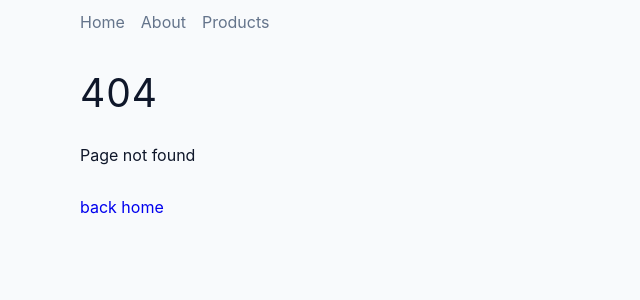
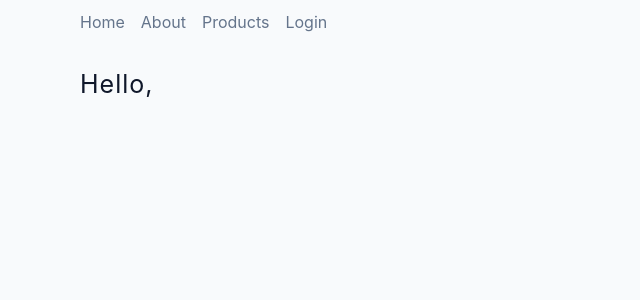
Before and after one commit to livos/jsc-react-router-6, a React (Create React App) app: page /dashboard in a window 1280 px wide. Before the commit this address had no page. Shown: the top 300 px of the page, without its empty margins (0-640 px from the left). Built offline with nearby package versions, Linux system fonts and the light colour scheme.

Commit message:
useNavigate

```diff
--- a/src/App.js
+++ b/src/App.js
@@ -1,12 +1,16 @@
 import { BrowserRouter, Routes, Route } from "react-router-dom";
+import { useState } from "react";
 import Home from "./pages/Home";
 import About from "./pages/About";
 import Products from "./pages/Products";
 import Error from "./pages/Error";
 import SharedLayout from "./pages/SharedLayout";
 import SingleProduct from "./pages/SingleProduct";
+import Dashboard from "./pages/Dashboard";
+import Login from "./pages/Login";
 
 function App() {
+  const [user, setUser] = useState(null);
   return (
     <BrowserRouter>
       <Routes>
@@ -15,6 +19,11 @@ function App() {
           <Route path="about" element={<About />} />
           <Route path="products" element={<Products />} />
           <Route path="products/:productId" element={<SingleProduct />} />
+          <Route path="login" element={<Login setUser={setUser}></Login>} />
+          <Route
+            path="dashboard"
+            element={<Dashboard user={user}></Dashboard>}
+          />
           <Route path="*" element={<Error />} />
         </Route>
       </Routes>
--- a/src/components/StyledNavbar.js
+++ b/src/components/StyledNavbar.js
@@ -21,6 +21,12 @@ const Navbar = () => {
       >
         Products
       </NavLink>
+      <NavLink
+        to="/login"
+        className={({ isActive }) => (isActive ? "link active" : "link")}
+      >
+        Login
+      </NavLink>
     </nav>
   );
 };
--- a/src/pages/Dashboard.js
+++ b/src/pages/Dashboard.js
@@ -1,7 +1,7 @@
-const Dashboard = () => {
+const Dashboard = ({ user }) => {
   return (
-    <section className='section'>
-      <h4>Dashboard</h4>
+    <section className="section">
+      <h4>Hello, {user?.name}</h4>
     </section>
   );
 };
--- a/src/pages/Login.js
+++ b/src/pages/Login.js
@@ -1,41 +1,47 @@
-import { useState } from 'react';
-const Login = () => {
-  const [name, setName] = useState('');
-  const [email, setEmail] = useState('');
+import { useState } from "react";
+import { useNavigate } from "react-router-dom";
 
+const Login = ({ setUser }) => {
+  const [name, setName] = useState("");
+  const [email, setEmail] = useState("");
+
+  const navigate = useNavigate();
   const handleSubmit = async (e) => {
     e.preventDefault();
+    if (!name || !email) return;
+    setUser({ name: name, email: email });
+    navigate("/dashboard");
   };
 
   return (
-    <section className='section'>
-      <form className='form' onSubmit={handleSubmit}>
+    <section className="section">
+      <form className="form" onSubmit={handleSubmit}>
         <h5>login</h5>
-        <div className='form-row'>
-          <label htmlFor='name' className='form-label'>
+        <div className="form-row">
+          <label htmlFor="name" className="form-label">
             name
           </label>
           <input
-            type='text'
-            className='form-input'
-            id='name'
+            type="text"
+            className="form-input"
+            id="name"
             value={name}
             onChange={(e) => setName(e.target.value)}
           />
         </div>
-        <div className='form-row'>
-          <label htmlFor='email' className='form-label'>
+        <div className="form-row">
+          <label htmlFor="email" className="form-label">
             email
           </label>
           <input
-            type='email'
-            className='form-input'
-            id='email'
+            type="email"
+            className="form-input"
+            id="email"
             value={email}
             onChange={(e) => setEmail(e.target.value)}
           />
         </div>
-        <button type='submit' className='btn btn-block'>
+        <button type="submit" className="btn btn-block">
           login
         </button>
       </form>
```
